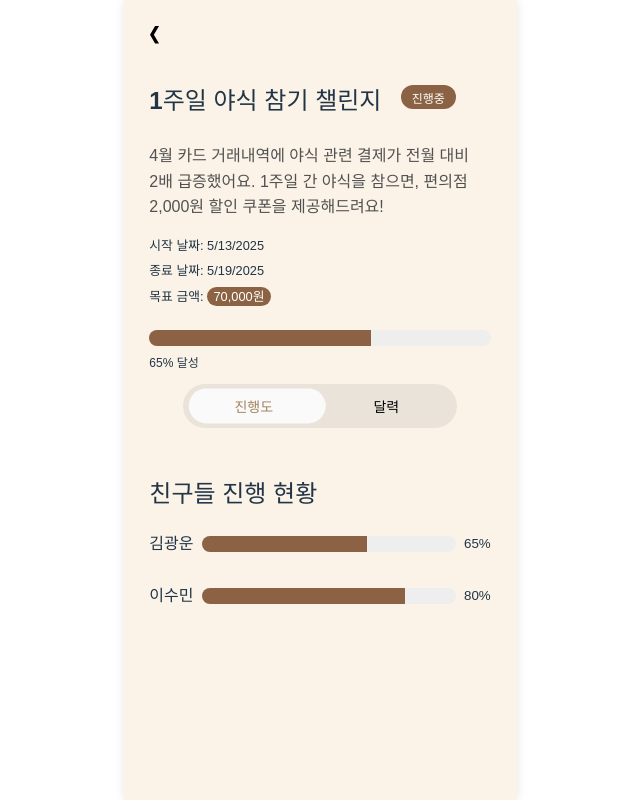
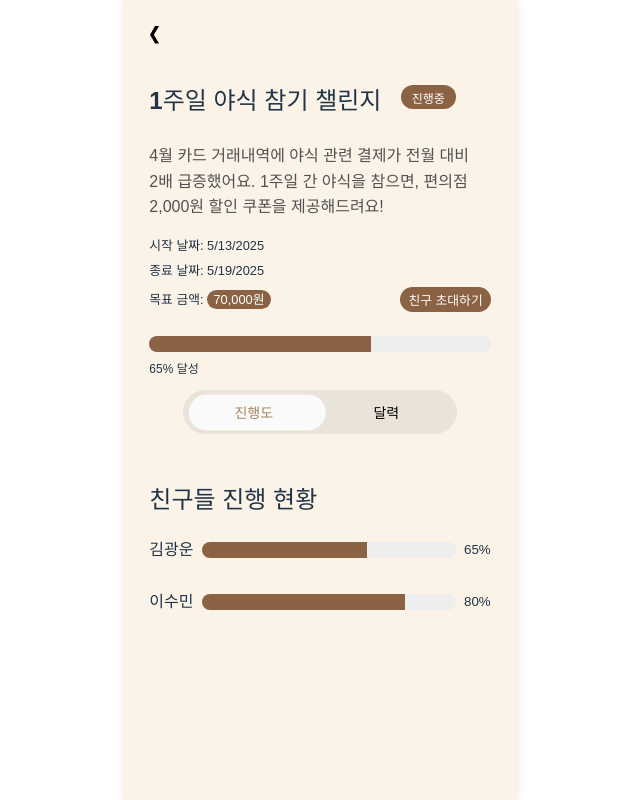
Before and after one commit to 2025-PinTech-Hackathon/Team8-FE, a React (Vite) app: page /home/challenge/1/1 in a window 1280 px wide. Shown: the whole page, without its empty margins (320-960 px from the left). Built offline with nearby package versions, Linux system fonts and the light colour scheme; a web font is replaced by a local one.

Commit message:
fix: GrouDetail 모달 호출 추가

```diff
--- a/src/assets/CommonComponents/InputCodeModal/InputCodeModal.style.js
+++ b/src/assets/CommonComponents/InputCodeModal/InputCodeModal.style.js
@@ -1,4 +1,4 @@
-import styled from 'styled-components';
+import styled from "styled-components";
 
 export const ModalOverlay = styled.div`
   position: fixed;
@@ -58,7 +58,6 @@ export const CodeInputContainer = styled.div`
   display: flex;
   flex-direction: column;
   align-items: center;
-  margin 1.5rem;
 `;
 
 export const InputLabel = styled.div`
--- a/src/pages/GroupDetail/GroupDetail.jsx
+++ b/src/pages/GroupDetail/GroupDetail.jsx
@@ -6,7 +6,9 @@ import {
   StatusBadge,
   Content,
   Meta,
+  InviteButton,
   GoalAmount,
+  GoalRow,
   HeaderContainer,
   ProgressWrapper,
   ProgressBar,
@@ -19,12 +21,22 @@ import {
   FriendFill,
 } from "./GroupDetail.style";
 import CustomCalendar from "./Calendar/Calendar";
+import InviteCodeModal from "../../assets/CommonComponents/InviteCodeModal/InviteCodeModal";
 
 const GroupDetail = () => {
   const [selectedTab, setSelectedTab] = useState("진행도");
   const [challenge, setChallenge] = useState(null);
   const [friends, setFriends] = useState([]);
   const [calendar, setCalendar] = useState(null);
+  const [isInviteModalOpen, setIsInviteModalOpen] = useState(false);
+
+  const handleInviteButton = () => {
+    setIsInviteModalOpen(true); // 모달 열기
+  };
+
+  const handleModalSkip = () => {
+    setIsInviteModalOpen(false); // 모달 닫기
+  };
 
   useEffect(() => {
     // Mock 데이터
@@ -65,16 +77,29 @@ const GroupDetail = () => {
         <StatusBadge>{challenge.status}</StatusBadge>
       </HeaderContainer>
       <Content>{challenge.content}</Content>
-
       <Meta>
         <div>시작 날짜: {new Date(challenge.start).toLocaleDateString()}</div>
         <div>종료 날짜: {new Date(challenge.end).toLocaleDateString()}</div>
-        <div>
-          목표 금액:{" "}
-          <GoalAmount>{challenge.goalMoney.toLocaleString()}원 </GoalAmount>
-        </div>
+
+        <GoalRow>
+          <div>
+            목표 금액:{" "}
+            <GoalAmount>{challenge.goalMoney.toLocaleString()}원</GoalAmount>
+          </div>
+          <InviteButton onClick={handleInviteButton}>
+            친구 초대하기
+          </InviteButton>
+        </GoalRow>
+        {isInviteModalOpen && (
+          <InviteCodeModal
+            onSubmit={() => {
+              // 필요 시 제출 핸들러
+              setIsInviteModalOpen(false);
+            }}
+            onSkip={handleModalSkip}
+          />
+        )}
       </Meta>
-
       {/* — 나의 진행도 */}
       <ProgressWrapper>
         <ProgressBar>
@@ -82,10 +107,8 @@ const GroupDetail = () => {
         </ProgressBar>
         <ProgressText>{challenge.progress}% 달성</ProgressText>
       </ProgressWrapper>
-
       {/* — 탭 (진행도 / 달력) */}
       <SelectTab selectedTab={selectedTab} onTabChange={setSelectedTab} />
-
       {/* — 탭별 콘텐츠 */}
       {selectedTab === "진행도" ? (
         <FriendsSection>
--- a/src/pages/GroupDetail/GroupDetail.style.js
+++ b/src/pages/GroupDetail/GroupDetail.style.js
@@ -42,6 +42,21 @@ export const Meta = styled.div`
   gap: 0.4rem;
   font-size: 0.8rem;
   margin-bottom: 1.5rem;
+`;
+
+export const GoalRow = styled.div`
+  display: flex;
+  justify-content: space-between;
+  align-items: center;
+`;
+
+export const InviteButton = styled.button`
+  border: none;
+  color: white;
+  background-color: #8b6243;
+  border-radius: 999px;
+  padding: 0.2rem 0.5rem;
+  cursor: pointer;
 `;
 
 export const GoalAmount = styled.span`
```
